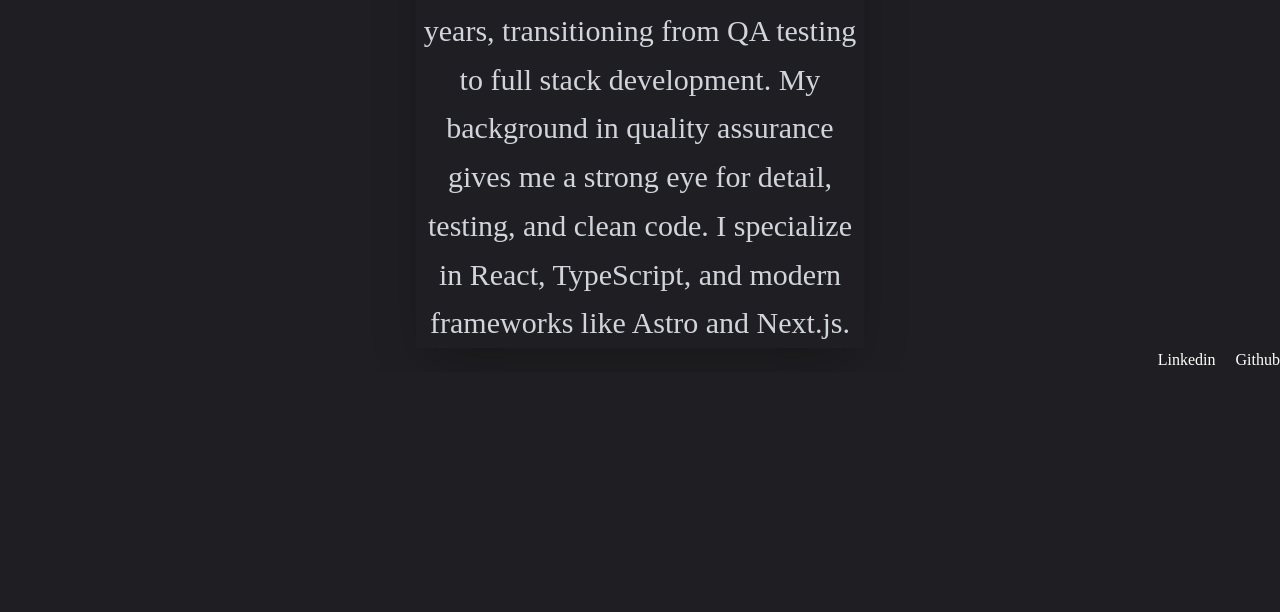
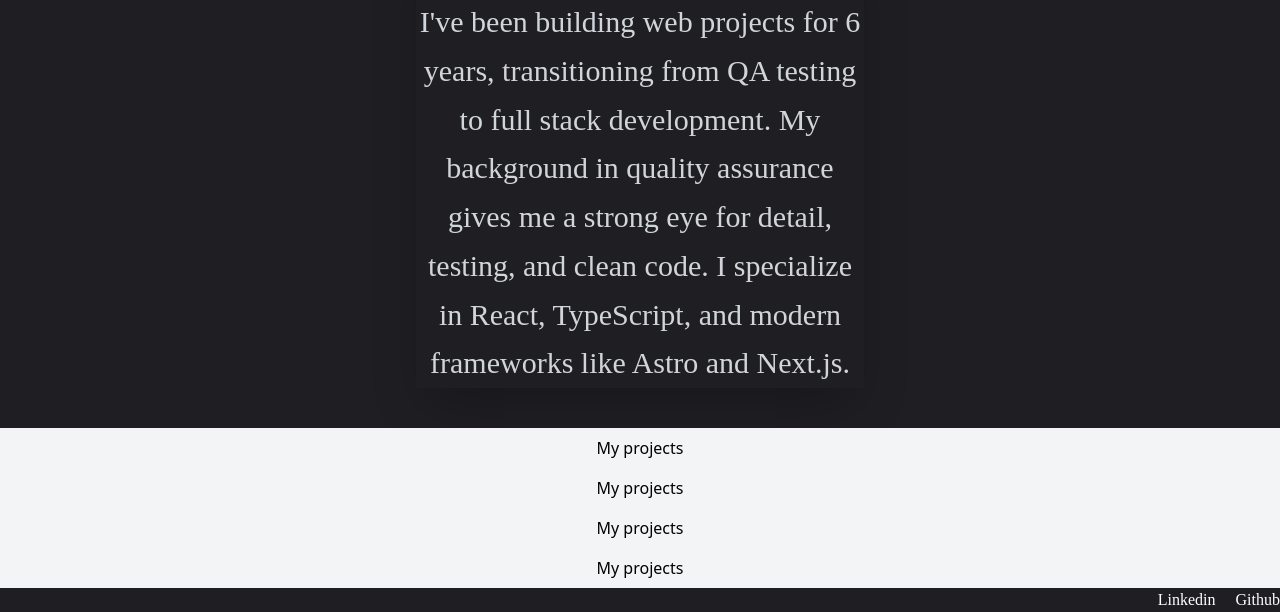
Before and after one commit to scailancrei/Portafolio, an Astro site in the folder portfolio/: page / in a window 1280 px wide. Shown: the part 482-1094 px from the top of the page. Before the commit the page ends 854 px from the top, so only its background shows below. Built offline with nearby package versions, Linux system fonts and the light colour scheme; Astro itself is replaced by a stand-in of ours.

Commit message:
small changes

```diff
--- a/portfolio/src/components/Header.astro
+++ b/portfolio/src/components/Header.astro
@@ -4,7 +4,7 @@
 ---
 
 <header
-  class="text-center  grid gap-2 grid-cols-1 row-span-3  sm:justify-center auto-rows-min sm:align-middle"
+  class="text-center  grid gap-2 grid-cols-1 row-span-3  sm:justify-center auto-rows-min sm:align-middle p-10"
 >
   <div class="flex justify-end gap-x-5 text-right ">
     <Links />
--- a/portfolio/src/components/Projects.astro
+++ b/portfolio/src/components/Projects.astro
@@ -2,7 +2,7 @@
 
 ---
 
-<section class="bg-blue-950 bg-transparent grid grid-cols-1 grid-rows-2 *:m-2">
+<section class="bg-gray-100 text-black grid grid-cols-1 grid-rows-2 *:m-2 ">
   <section class="flex justify-center">
     <h1>My projects</h1>
   </section>
--- a/portfolio/src/pages/index.astro
+++ b/portfolio/src/pages/index.astro
@@ -1,8 +1,9 @@
 ---
 import Contact from "@/components/Contact.astro"
+import Projects from "@/components/Projects.astro"
 import Layout from "@/layouts/Layout.astro"
 ---
 
 <Layout title="Portfolio de Juan Antonio">
-
+  <Projects/>
 </Layout>
```
